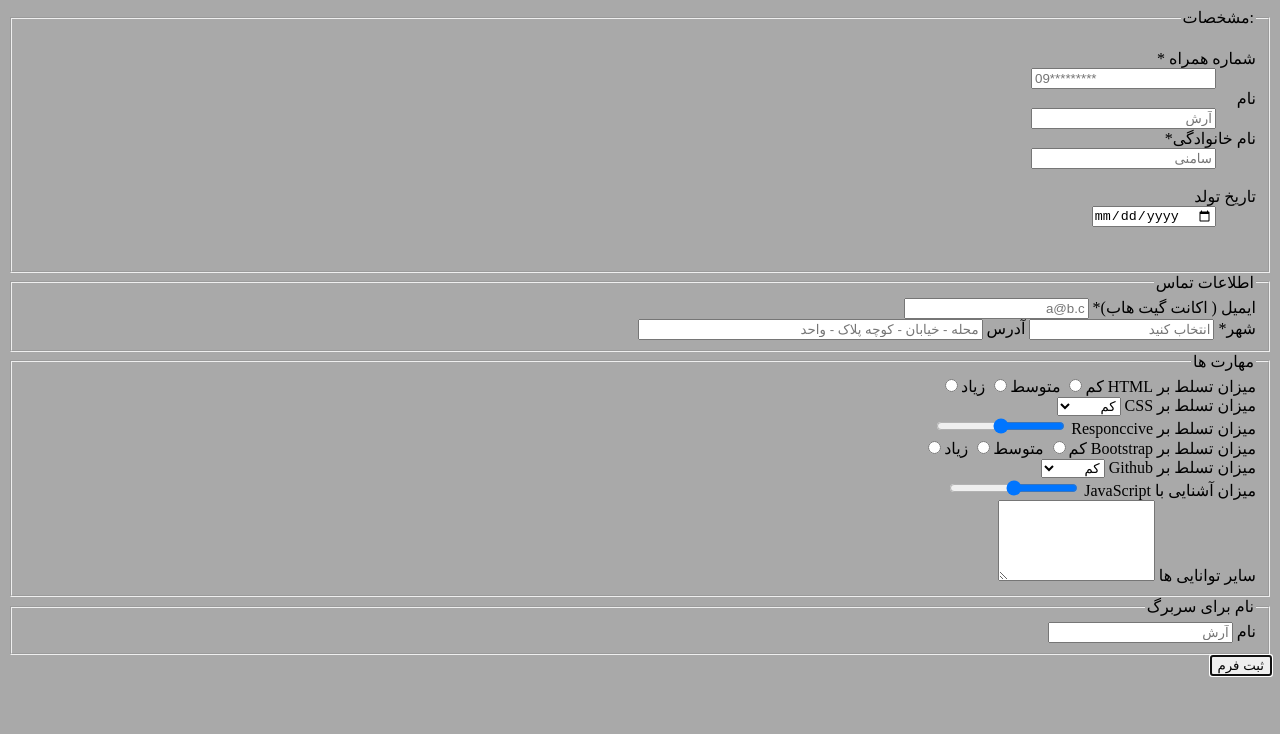
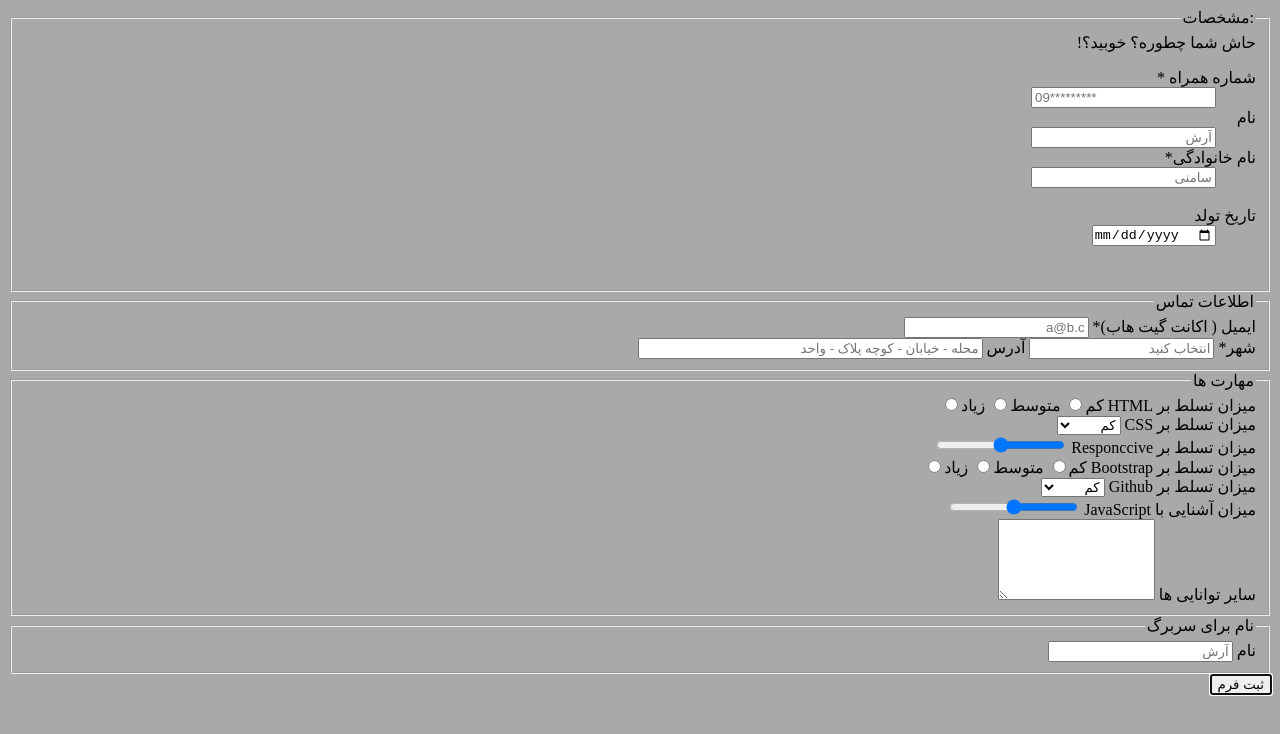
Before and after one commit to didi1367/t1, a plain HTML site: page GridOneArashSameni.html in a window 1280 px wide. Drawn offline with Linux system fonts and the light colour scheme; a web font is replaced by a local one.

Commit message:
احوال پرسی

```diff
--- a/GridOneArashSameni.html
+++ b/GridOneArashSameni.html
@@ -20,6 +20,7 @@
         <!-- اطلاعات مربوط به مشخصات فرد -->
         <fieldset>
             <legend>:مشخصات</legend>
+            <span>حاش شما چطوره؟ خوبید؟!</span>
             <dl>
                 <dt> <label for="mobile">شماره همراه *</label> </dt>
                 <dd><input type="tel" id="mobile" name="cmobile" maxlength="11" placeholder="09*********" required>
```
